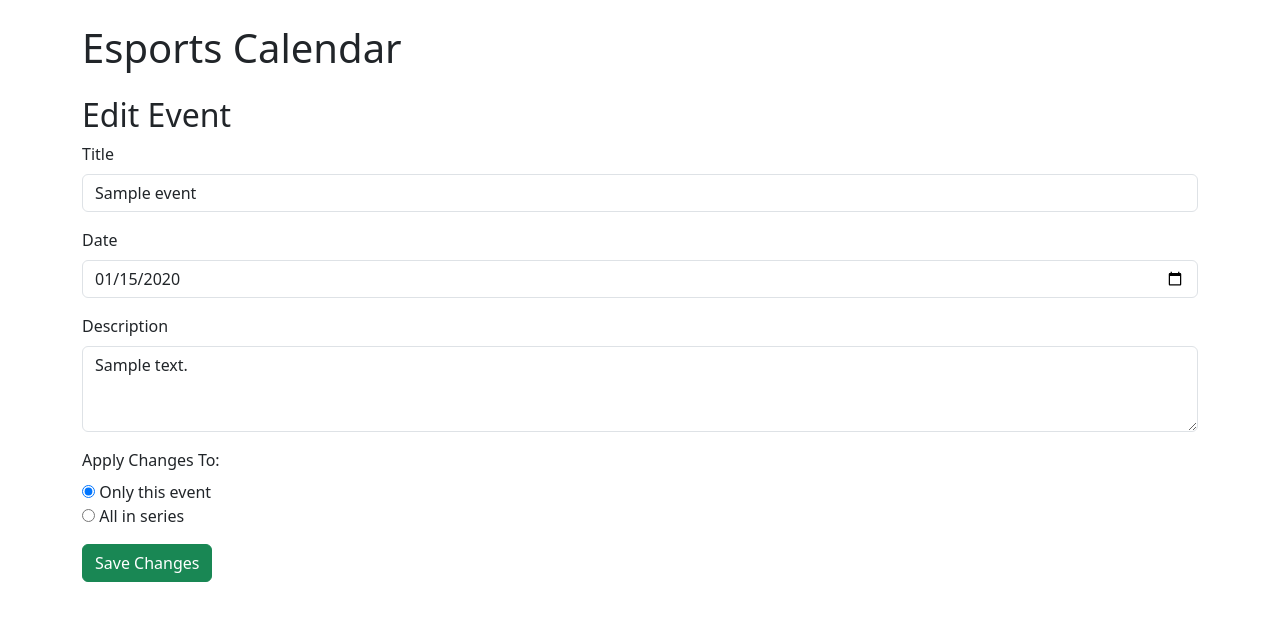
After one commit to DVanSteenwyk/SDM-Esports-Dashboard, a Flask app: page /edit/1 in a window 1280 px wide. The commit adds this page. Shown: the top 621 px of the page. Run offline with Flask 3, Linux system fonts and the light colour scheme; tables that the repository leaves empty hold one stand-in row (values such as "Sample post").

Commit message:
Add files via upload

```diff
--- a/flask-calendar/app.py
+++ b/flask-calendar/app.py
@@ -1,26 +1,172 @@
+from datetime import datetime, timedelta
+from dateutil.relativedelta import relativedelta
 from flask import Flask, render_template, request, redirect, url_for
+from flask_sqlalchemy import SQLAlchemy
+from datetime import datetime
+import uuid
 
 app = Flask(__name__)
+app.config['SQLALCHEMY_DATABASE_URI'] = 'sqlite:///events.db'
+db = SQLAlchemy(app)
 
-# In-memory list to store events
-events = []
+class Series(db.Model):
+    id = db.Column(db.Integer, primary_key=True)
+    name = db.Column(db.String(100))  # Optional, useful for labeling recurrence series
+
+
+# Event model
+class Event(db.Model):
+    id = db.Column(db.Integer, primary_key=True)
+    title = db.Column(db.String(100))
+    date = db.Column(db.Date)
+    description = db.Column(db.Text)
+    series_id = db.Column(db.Integer, db.ForeignKey('series.id'), nullable=True)
+    team = db.Column(db.String(50))  # Team Code
+    color = db.Column(db.String(20))  # Color Code
+
+    series = db.relationship('Series', backref='events')
+
+
+
+with app.app_context():
+    db.create_all()
 
 @app.route("/")
 def index():
-    return render_template("index.html", events=events)
+    events = Event.query.all()
+    event_dicts = [
+        {
+            "title": f"{e.team}" if e.team else e.title,
+            "start": e.date.strftime("%Y-%m-%d"),
+            "description": e.description,
+            "color": e.color
+        } for e in events
+    ]
+    return render_template("index.html", events=events, events_json=event_dicts)
 
 @app.route("/add", methods=["GET", "POST"])
 def add_event():
     if request.method == "POST":
         title = request.form["title"]
-        date = request.form["date"]
+        date = datetime.strptime(request.form["date"], "%Y-%m-%d").date()
         description = request.form["description"]
-        events.append({
-            "title": title,
-            "date": date,
-            "description": description})
+        recurrence = request.form.get("recurrence")
+        recurrence_end_raw = request.form.get("recurrence_end")
+        recurrence_end = (
+            datetime.strptime(recurrence_end_raw, "%Y-%m-%d").date()
+            if recurrence_end_raw
+            else None
+        )
+
+        team_colors = {
+            'League of Legends':'#c89b3c',
+            'Rocket League':'#068efc',
+            'Valorant':'#bd3944',
+            'Overwatch 2':'#f99e1a',
+            'Super Smash Bros. Ultimate':'#dddddd',
+            'Apex Legends':'#a4373d',
+            'Rainbow Six Siege':'#39af31'
+        }
+
+        team = request.form.get("team")
+        color = team_colors.get(team, '#A9A9A9')
+
+        # Create a Series if it's a recurring event
+        series = None
+        if recurrence:
+            series = Series()
+            db.session.add(series)
+            db.session.flush()  # Makes series.id available before committing
+
+        # Function to create individual Event instances
+        def add_single_event(d):
+            e = Event(
+                title=title,
+                date=d,
+                description=description,
+                series_id=series.id if series else None,
+                color=color,
+                team=team
+            )
+            db.session.add(e)
+
+        # Add the first event
+        add_single_event(date)
+
+        # Add recurring events if applicable
+        if recurrence and recurrence_end:
+            current = date
+            if recurrence == "daily":
+                delta = timedelta(days=1)
+            elif recurrence == "weekly":
+                delta = timedelta(weeks=1)
+            elif recurrence == "monthly":
+                delta = relativedelta(months=1)
+            else:
+                delta = None
+
+            while delta and current + delta <= recurrence_end:
+                current += delta
+                add_single_event(current)
+
+        db.session.commit()
         return redirect(url_for("index"))
+
     return render_template("add_event.html")
+
+
+@app.route("/edit/<int:event_id>", methods=["GET", "POST"])
+def edit_event(event_id):
+    event = Event.query.get_or_404(event_id)
+
+    if request.method == "POST":
+        scope = request.form.get('scope')
+        title = request.form['title']
+        date = datetime.strptime(request.form['date'], "%Y-%m-%d").date()
+        description = request.form['description']
+
+        if scope == 'all' and event.series_id:
+            series = Event.query.filter_by(series_id = event.series_id).all()
+            for e in series:
+                e.title = title
+                e.description = description
+            db.session.commit()
+        else:
+            event.title = title
+            event.date = date
+            event.description = description
+            db.session.commit()
+
+        return redirect(url_for("index"))
+
+    return render_template("edit_event.html", event=event)
+
+@app.route('/delete/<int:event_id>', methods=['GET', 'POST'])
+def delete_event(event_id):
+    event = Event.query.get_or_404(event_id)
+
+    if request.method == 'POST':
+        scope = request.form.get('scope')
+
+        if scope == 'all' and event.series_id:
+            events_to_delete = Event.query.filter_by(series_id=event.series_id).all()
+            for e in events_to_delete:
+                db.session.delete(e)
+        else:
+            db.session.delete(event)
+
+        db.session.commit()
+        return redirect(url_for('index'))
+
+    return render_template('delete_event.html', event=event)
+
+
+
+@app.route("/reset")
+def reset_db():
+    db.drop_all()
+    db.create_all()
+    return "Database reset!"
 
 if __name__ == "__main__":
     app.run(debug=True)
--- /dev/null
+++ b/flask-calendar/templates/edit_event.html
@@ -0,0 +1,27 @@
+{% extends "base.html" %}
+
+{% block content %}
+<h2>Edit Event</h2>
+<form method="POST">
+  <div class="mb-3">
+    <label class="form-label">Title</label>
+    <input type="text" class="form-control" name="title" value="{{ event.title }}" required>
+  </div>
+  <div class="mb-3">
+    <label class="form-label">Date</label>
+    <input type="date" class="form-control" name="date" value="{{ event.date.strftime('%Y-%m-%d') }}" required>
+  </div>
+  <div class="mb-3">
+    <label class="form-label">Description</label>
+    <textarea class="form-control" name="description" rows="3">{{ event.description }}</textarea>
+  </div>
+  {% if event.series_id %}
+  <div class="mb-3">
+    <label class="form-label">Apply Changes To:</label><br>
+    <input type="radio" name="scope" value="single" checked> Only this event<br>
+    <input type="radio" name="scope" value="all"> All in series
+  </div>
+  {% endif %}
+  <button type="submit" class="btn btn-success">Save Changes</button>
+</form>
+{% endblock %}
```
Also changed, not shown: flask-calendar/templates/add_event.html (+35 -9 lines), flask-calendar/templates/delete_event.html (added, +21 -0 lines), flask-calendar/templates/index.html (+7 -6 lines), flask-calendar/instance/events.db (added).
